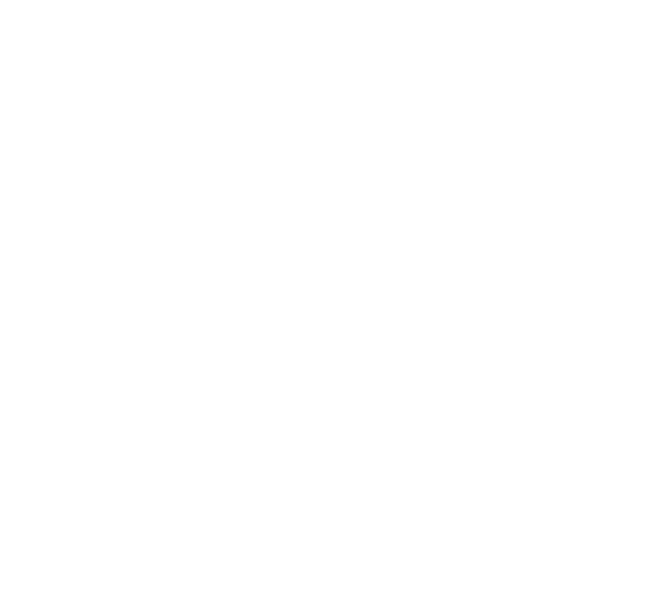
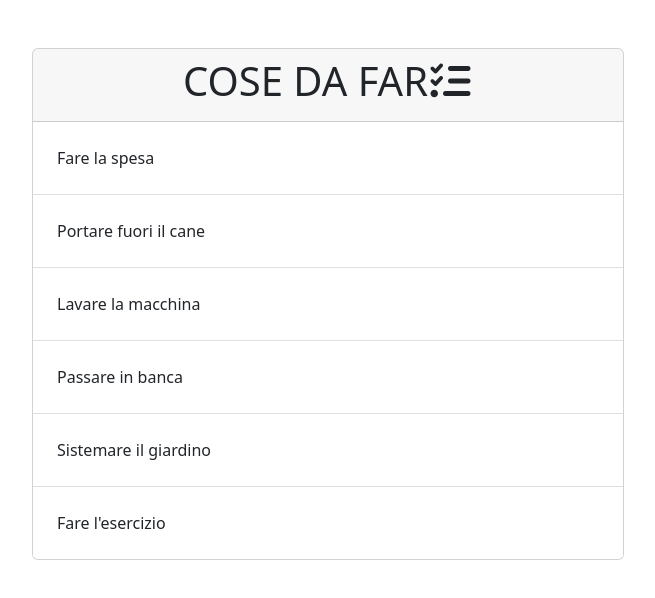
Before and after one commit to Marco9726/vue-todolist, a plain HTML site: page index.html in a window 1280 px wide. Shown: the whole page, without its empty margins (300-955 px from the left). Drawn offline with nearby package versions, Linux system fonts and the light colour scheme.

Commit message:
visualizzo la lista a schermo

```diff
--- a/index.html
+++ b/index.html
@@ -11,7 +11,26 @@
     </head>
     <body>
         <div id="app">
-
+            <div class="container m-auto w-50 mt-5">
+                <div class="row w-100">
+                    <div class="col-12">
+                        <div id="todolist-container" class="rounded-3">
+                            <div class="card">
+                                <div class="card-header text-center font">
+                                    <h1>
+                                        COSE DA FAR<i class="fa-solid fa-list-check"></i>
+                                    </h1>
+                                </div>
+                                <ul class="list-group list-group-flush">
+                                    <li v-for="item in list" class="list-group-item p-4">
+                                        {{item.text}}
+                                    </li>
+                                </ul>
+                              </div>
+                        </div>
+                    </div>
+                </div>
+            </div>
         </div>
 
         <script src="https://unpkg.com/vue@3/dist/vue.global.js"></script>
--- a/js/main.js
+++ b/js/main.js
@@ -6,8 +6,32 @@ const {
 createApp({
     data(){
         return {
-
-
+            list:[
+                {
+                    text: 'Fare la spesa',
+                    done: true
+                },
+                {
+                    text: 'Portare fuori il cane',
+                    done: false
+                },
+                {
+                    text: 'Lavare la macchina',
+                    done: true
+                },
+                {
+                    text: 'Passare in banca',
+                    done: false
+                },
+                {
+                    text: 'Sistemare il giardino',
+                    done: true
+                },
+                {
+                    text: 'Fare l\'esercizio',
+                    done: false
+                }
+            ]
         }
     },
     methods: {
```
